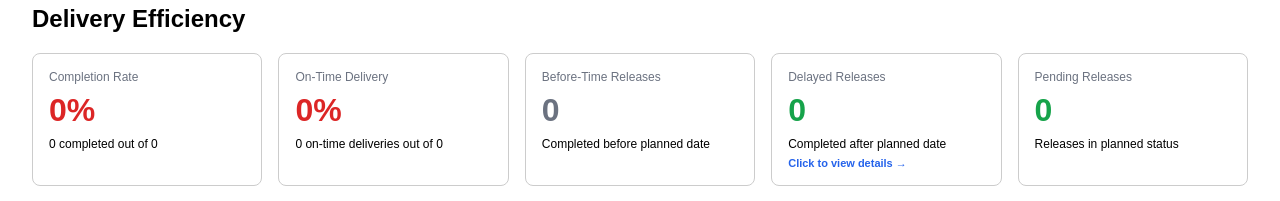
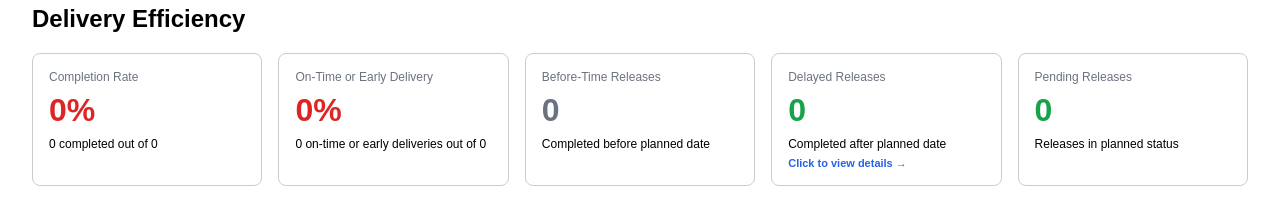
Before and after one commit to pinaki-GH/ibp-release-tracker, a Next.js app: page / in a window 1280 px wide. Both pictures are taken after a click on the button "Executive View". Shown: the part 589-790 px from the top of the page. Built offline with nearby package versions, Linux system fonts and the light colour scheme.

Commit message:
Update page.tsx

```diff
--- a/app/page.tsx
+++ b/app/page.tsx
@@ -1151,21 +1151,21 @@ const delayedReleases = baseFiltered.filter(r => {
 </h2>
 
 {(() => {
-  const today = new Date();
+  // Use a date-only key so KPI cutoffs are independent of browser timezone.
+  const now = new Date();
+  const todayKey = `${now.getFullYear()}-${String(now.getMonth() + 1).padStart(2, "0")}-${String(now.getDate()).padStart(2, "0")}`;
 
   /* =====================
-     VALID RELEASES FOR KPI
-     Include:
-     - Completed releases
-     - Planned releases where
-       planned date <= today
+     KPI POPULATION
+     Include completed releases whose actual date is today or earlier,
+     plus planned releases whose planned date is today or earlier.
+     Future releases are excluded from the completion-rate denominator.
      ===================== */
   const validReleases = baseFiltered.filter(r => {
-    const comparisonDate = new Date(
-      r.actualDate || r.plannedDate
-    );
-
-    return comparisonDate <= today;
+    const comparisonDate =
+      r.status === "completed" ? (r.actualDate || r.plannedDate) : r.plannedDate;
+
+    return Boolean(parseDateOnly(comparisonDate)) && comparisonDate <= todayKey;
   });
 
   const completedReleases = validReleases.filter(
@@ -1288,7 +1288,7 @@ const delayedReleases = baseFiltered.filter(r => {
             marginBottom: 8
           }}
         >
-          On-Time Delivery
+          On-Time or Early Delivery
         </div>
 
         <div
@@ -1302,7 +1302,7 @@ const delayedReleases = baseFiltered.filter(r => {
         </div>
 
         <div style={{ fontSize: 12, marginTop: 8 }}>
-          {successfulDeliveries} on-time deliveries out of {completedReleases.length}
+          {successfulDeliveries} on-time or early deliveries out of {completedReleases.length}
         </div>
       </div>
 
```
